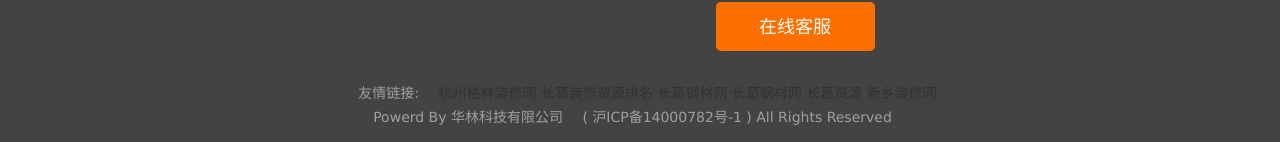
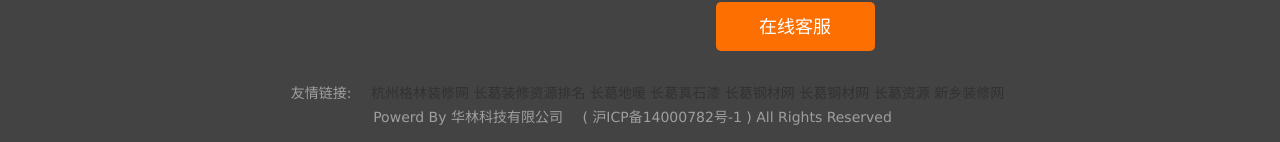
Before and after one commit to zhaoyangsoft/zhuangxiu-002, a plain HTML site: page index.html in a window 1280 px wide. Shown: the part 3943-4085 px from the top of the page. Drawn offline with Linux system fonts and the light colour scheme; a script that the page names is missing.

Commit message:
update lianjie

```diff
--- a/index.html
+++ b/index.html
@@ -659,6 +659,8 @@
             <span><span>友情链接:</span>
             <a href="/index-hz.html" target="_blank">杭州格林装修网</a>
             <a href="http://www.changge001.com/index-ziyuan.html" target="_blank">长葛装修资源排名</a>
+            <a href="http://www.changge001.com/dinuan.html" target="_blank">长葛地暖</a>
+            <a href="http://www.changge001.com/zhenshiqi.html" target="_blank">长葛真石漆</a>
             <a href="http://www.cggc.wang/" target="_blank">长葛钢材网</a>
             <a href="http://www.changge-gangcai.com/" target="_blank">长葛钢材网</a>
             <a href="/index-ziyuan.html" target="_blank">长葛资源</a>
```
